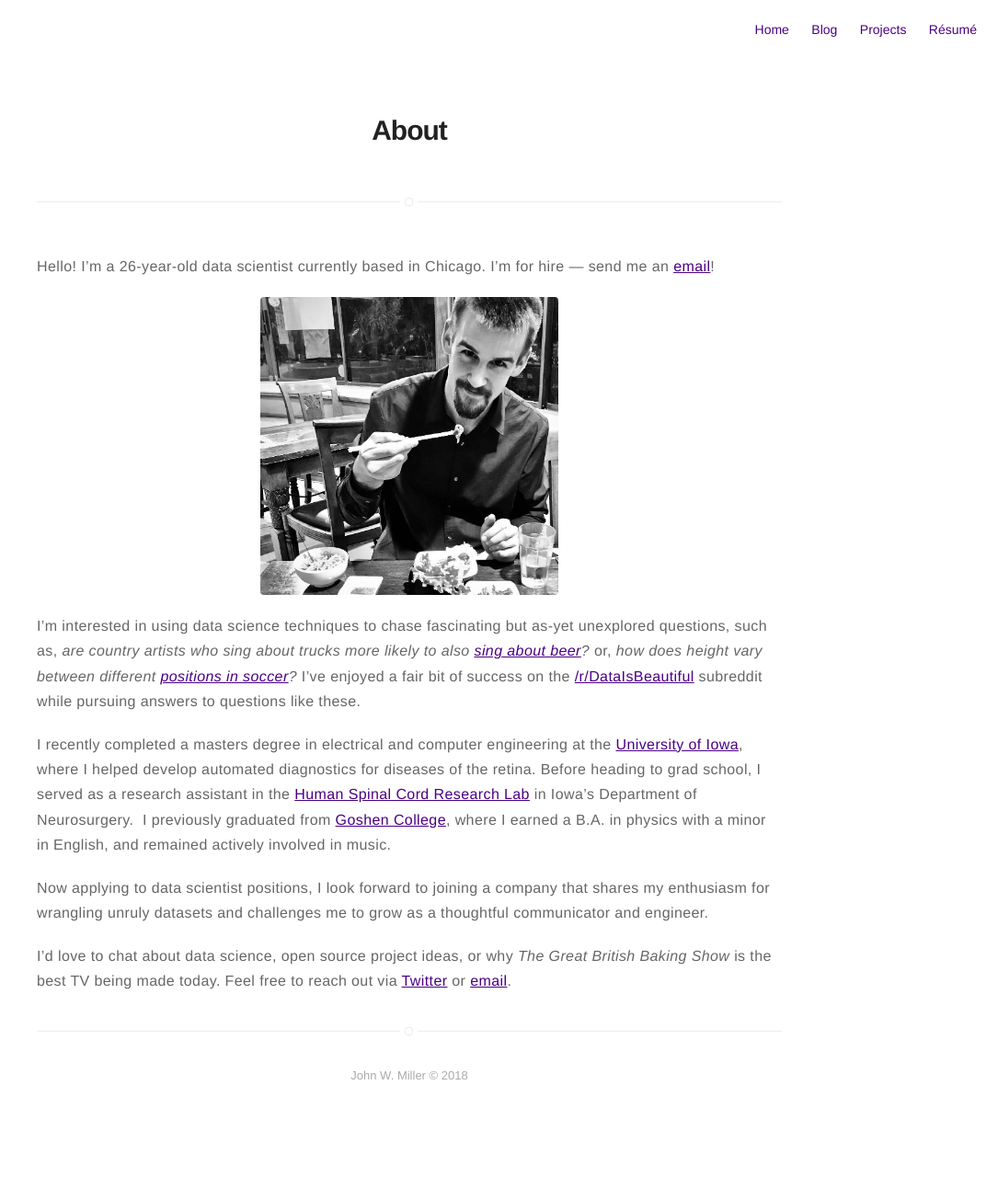
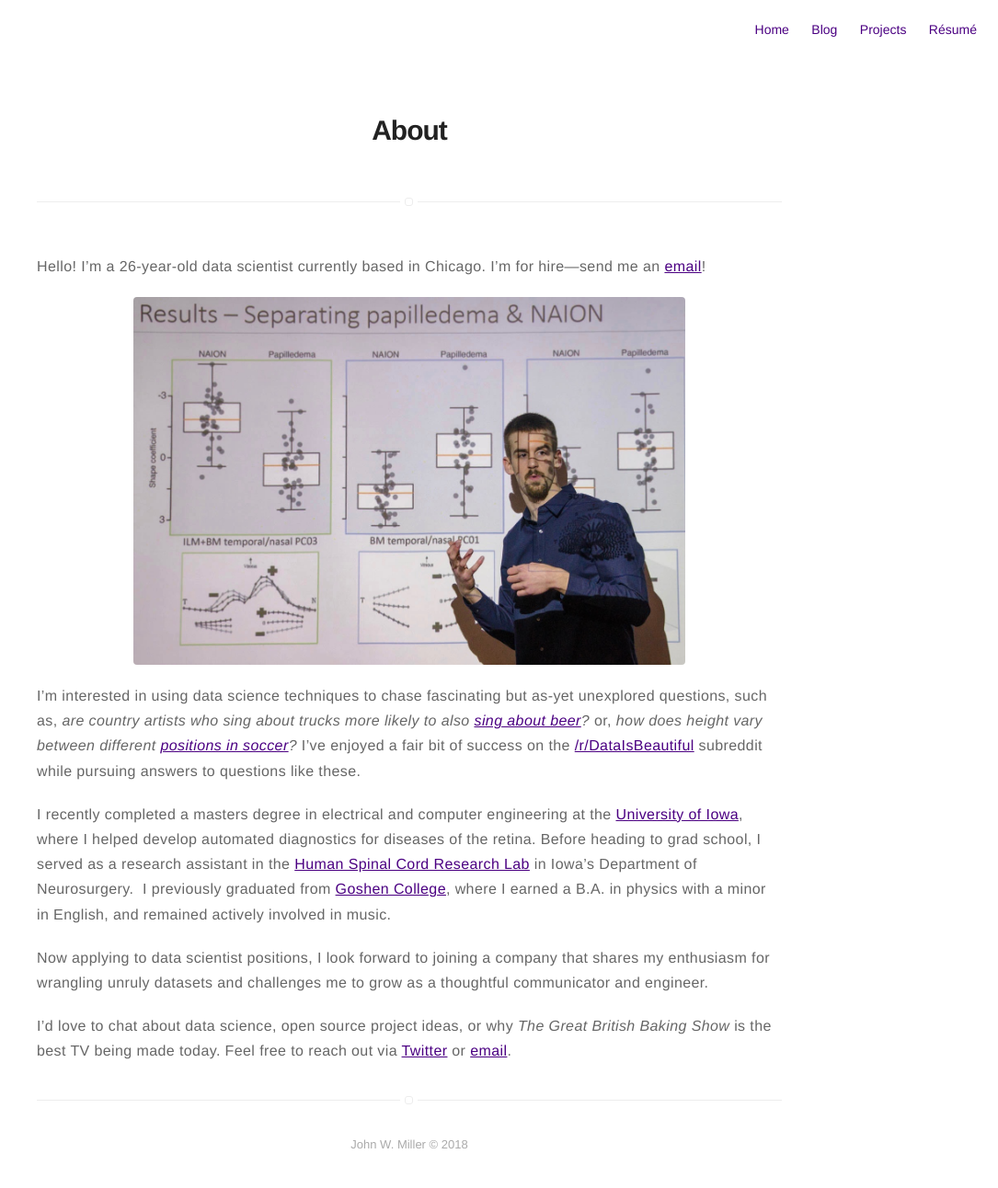
Before and after one commit to johnwmillr/johnwmillr.github.io, a Jekyll site: the page built from about.markdown, in a window 1280 px wide. Shown: the whole page at 92% size, without its empty margins (195-1280 px from the left). Built offline with Jekyll 4.4.1, drawn with Linux system fonts in a browser that asks for light colours; before the commit the page ends 1217 px from its top, so only the background shows below that.

Commit message:
Change photo in About

```diff
--- a/about.markdown
+++ b/about.markdown
@@ -11,9 +11,10 @@ image: assets/images/john02.jpg
 
 </section>
 
-Hello! I'm a 26-year-old data scientist currently based in Chicago. I'm for hire — send me an [email](mailto:john.w.millr@gmail.com)!
+Hello! I'm a 26-year-old data scientist currently based in Chicago. I'm for hire—send me an [email](mailto:john.w.millr@gmail.com)!
 
-![Profile Image](/assets/images/john02.jpg)
+<!-- ![Profile Image](/assets/images/John_Defense.jpg) -->
+<img src="/assets/images/John_Defense.jpg" alt="Girl in a jacket" style="width:600px;">
 
 I'm interested in using data science techniques to chase fascinating but as-yet unexplored questions, such as, *are country artists who sing about trucks more likely to also [sing about beer](/trucks-and-beer/)?* or, *how does height vary between different [positions in soccer](/fifa-world-cup-data/)?* I've enjoyed a fair bit of success on the [/r/DataIsBeautiful](https://www.reddit.com/r/dataisbeautiful/search?sort=top&q=author%3A%22textureflow%22+title%3A%5BOC%5D&restrict_sr=on) subreddit while pursuing answers to questions like these.
 
```
Also changed, not shown: assets/images/John_Defense.jpg (added).
